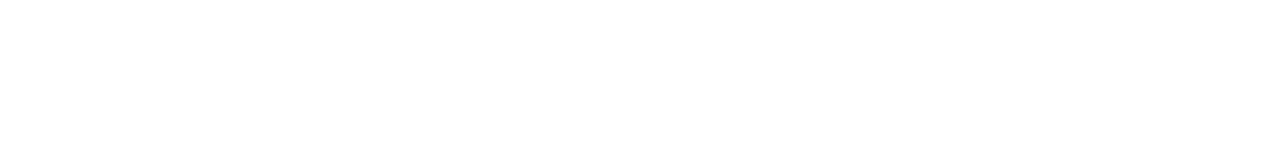
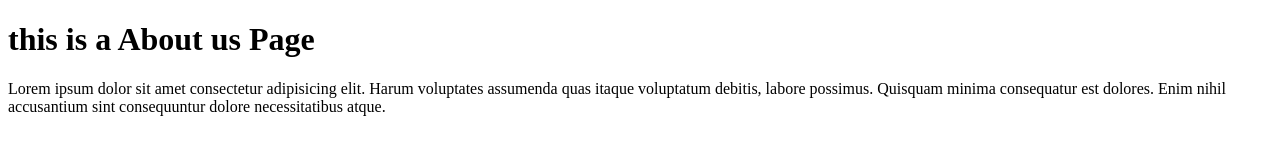
Before and after one commit to kuldeepvirpura/internGit2025, a plain HTML site: page about.html in a window 1280 px wide. Drawn offline with Linux system fonts and the light colour scheme.

Commit message:
ad tittle in about and p

```diff
--- a/about.html
+++ b/about.html
@@ -6,6 +6,7 @@
     <title>Document</title>
 </head>
 <body>
-
+    <h1>this is a About us Page</h1>
+    <p>Lorem ipsum dolor sit amet consectetur adipisicing elit. Harum voluptates assumenda quas itaque voluptatum debitis, labore possimus. Quisquam minima consequatur est dolores. Enim nihil accusantium sint consequuntur dolore necessitatibus atque.</p>
 </body>
 </html>
```
Also changed, not shown: index.html (+1 -0 lines).
